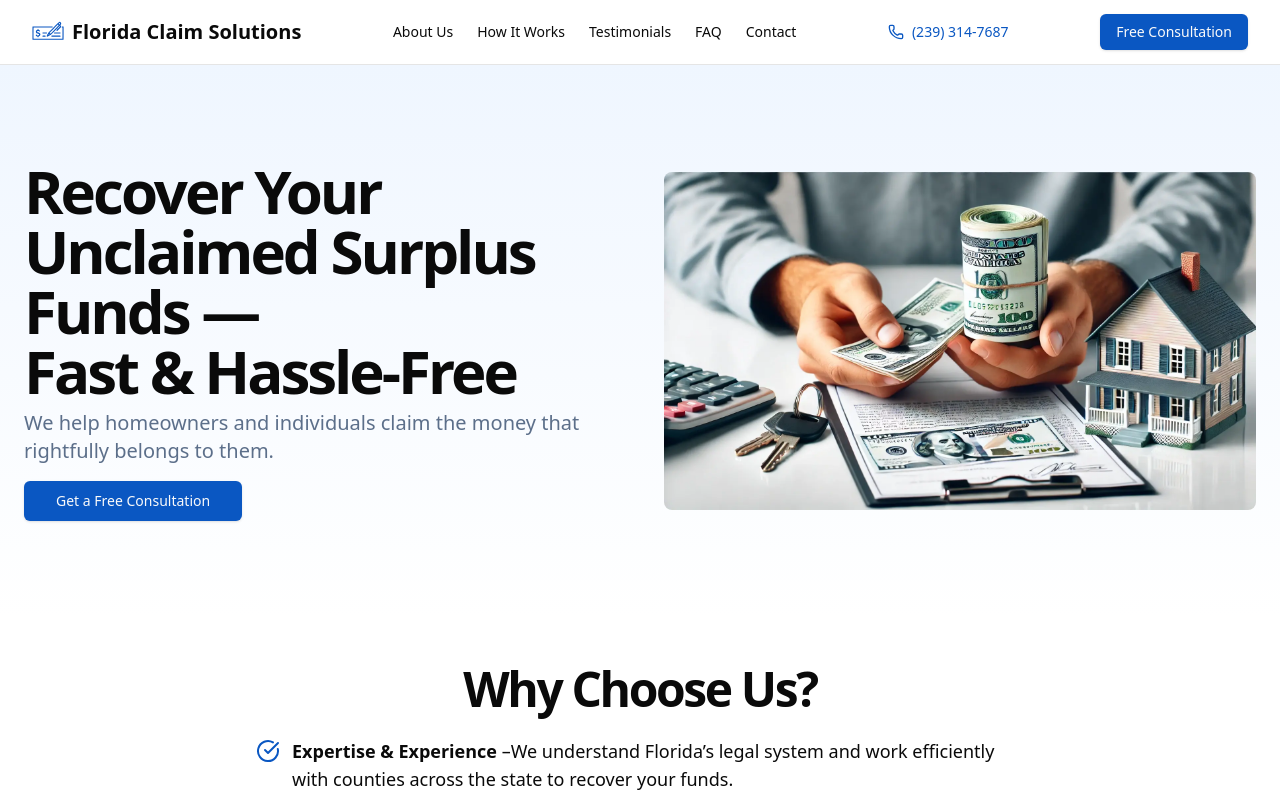
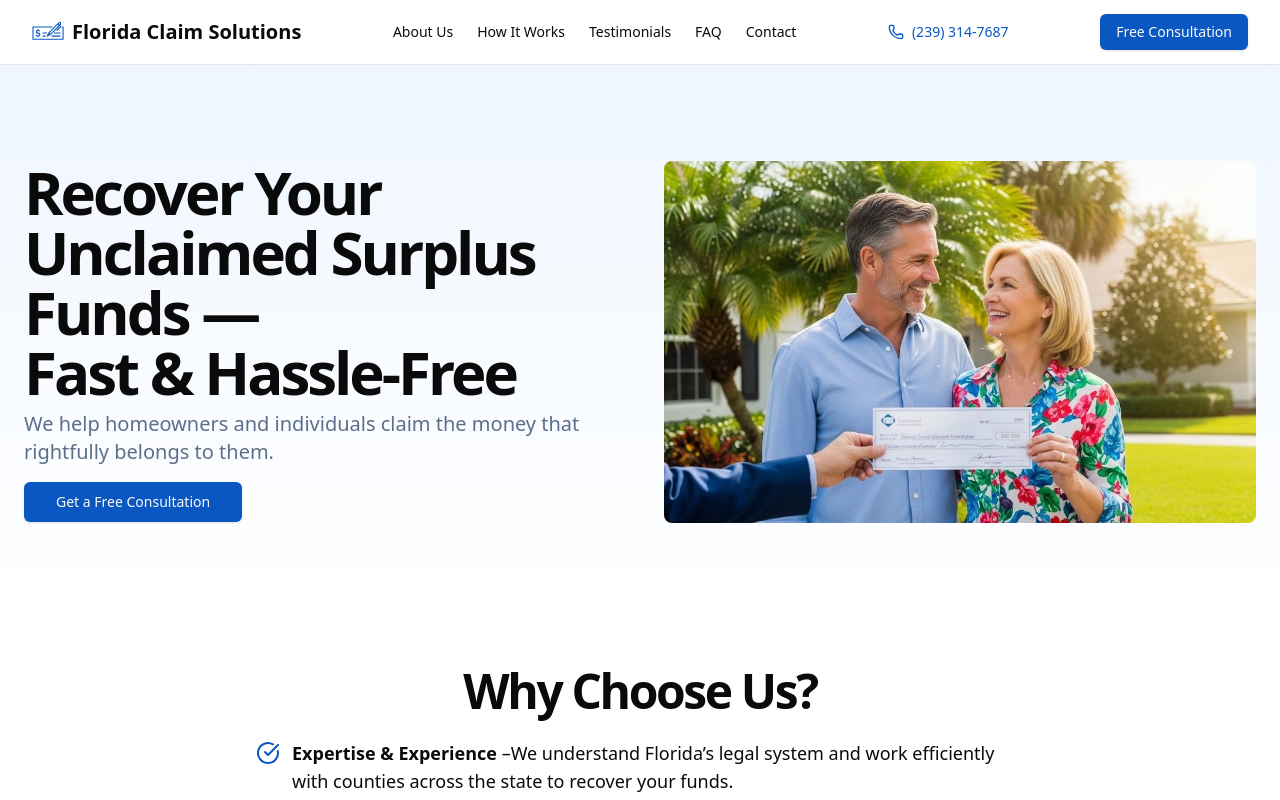
Before and after one commit to puzankov/florida-claim-solutions, a Next.js app: page / in a window 1280 px wide. Shown: the top 800 px of the page. Built offline with nearby package versions, Linux system fonts and the light colour scheme.

Commit message:
new hero section image

```diff
--- a/components/ui/main/Hero.tsx
+++ b/components/ui/main/Hero.tsx
@@ -30,10 +30,11 @@ const Hero = ({county}: Props) => {
           </div>
           <div className="flex items-center justify-center">
             <Image
-              src="/images/hero.webp"
+              src="/images/hero.jpg"
+              // src="/images/hero.webp"
               alt="Money and house model representing surplus funds recovery"
               width={800}
-              height={533}
+              height={489}
               className="rounded-lg object-cover"
               priority
             />
```
Also changed, not shown: public/images/hero.jpg (added), public/images/hero.png (added).
